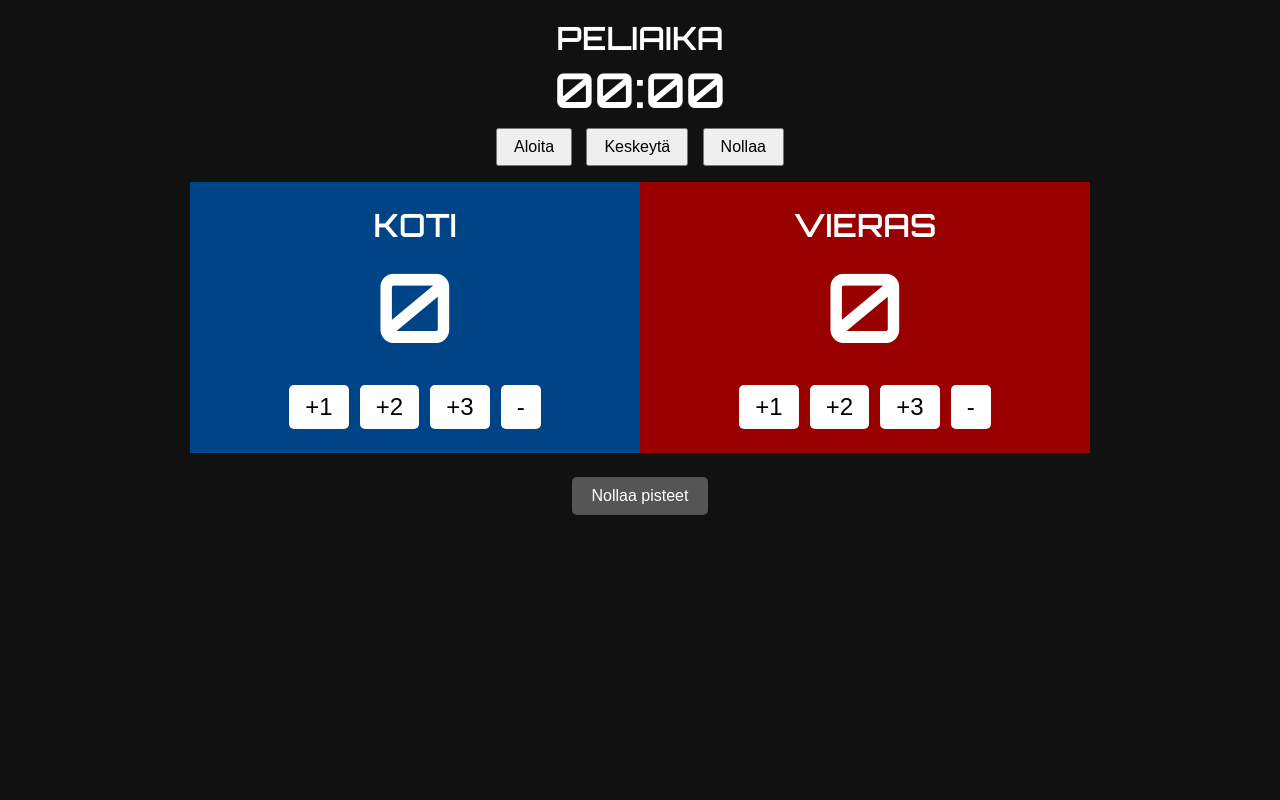
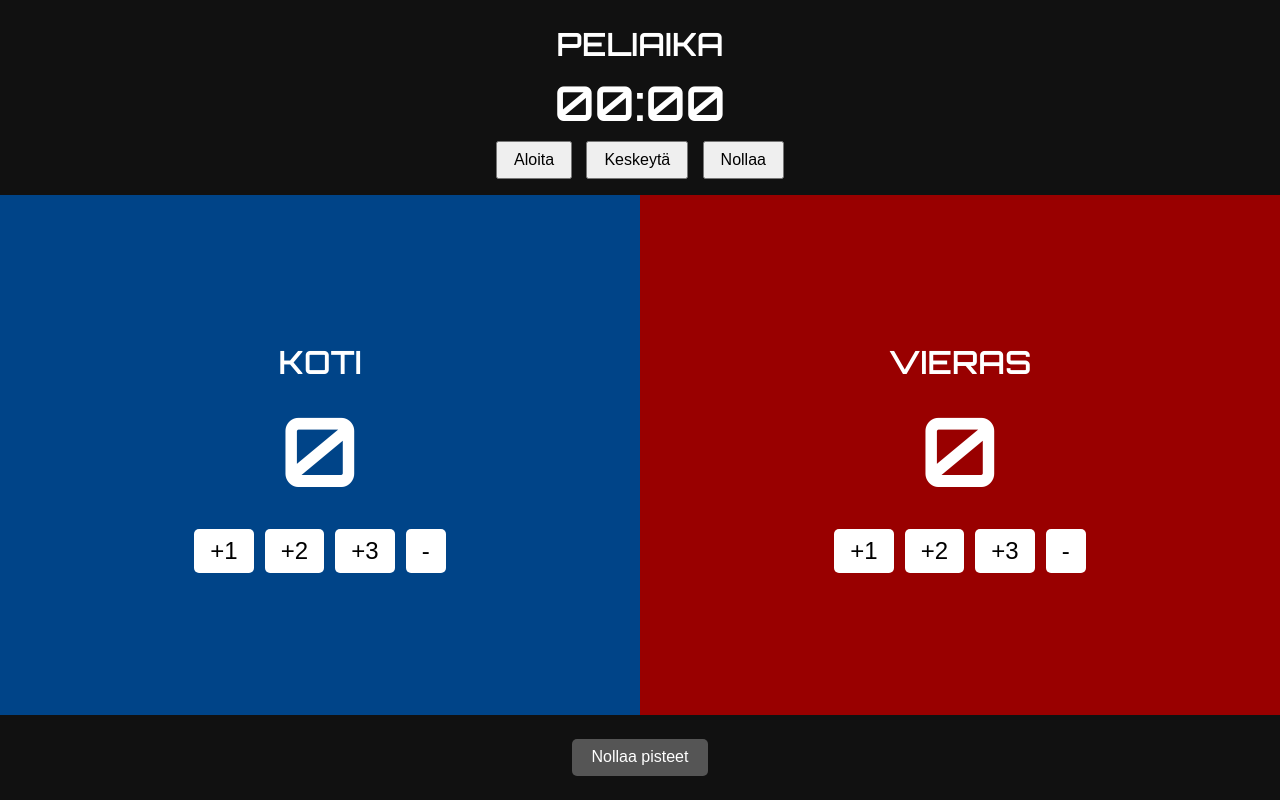
Before and after one commit to vperasto/pistelaskuri, a plain HTML site: page index.html in a window 1280 px wide. Drawn offline with Linux system fonts and the light colour scheme.

Commit message:
Parannelty responsiivisuutta

```diff
--- a/styles.css
+++ b/styles.css
@@ -1,4 +1,6 @@
 /* Fonttiosuus */
+@import url('https://fonts.googleapis.com/css2?family=Orbitron:wght@600&display=swap');
+
 body {
   font-family: 'Orbitron', sans-serif;
   margin: 0;
@@ -7,13 +9,15 @@ body {
   display: flex;
   flex-direction: column;
   align-items: center;
+  min-height: 100vh;
 }
 
-.header{
+.header {
   text-align: center;
-  margin: 0.1rem 0;
-  font-size: 2.4.rem;
+  margin: 0.5rem 0;
+  font-size: 2rem;
 }
+
 .timer {
   text-align: center;
   margin: 1rem 0;
@@ -35,8 +39,8 @@ body {
   flex-direction: row;
   justify-content: space-between;
   width: 100%;
-  max-width: 900px;
-  flex-wrap: wrap;
+  height: 100%;
+  flex: 1;
 }
 
 .team {
@@ -46,6 +50,7 @@ body {
   flex-direction: column;
   align-items: center;
   justify-content: center;
+  min-height: 300px;
 }
 
 .blue {
@@ -86,13 +91,14 @@ body {
 }
 
 /* Responsiivisuus */
-@media screen and (max-width: 600px) {
+@media screen and (max-width: 768px) {
   .scoreboard {
     flex-direction: column;
   }
 
   .team {
     width: 100%;
+    min-height: auto;
   }
 
   .score {
```
